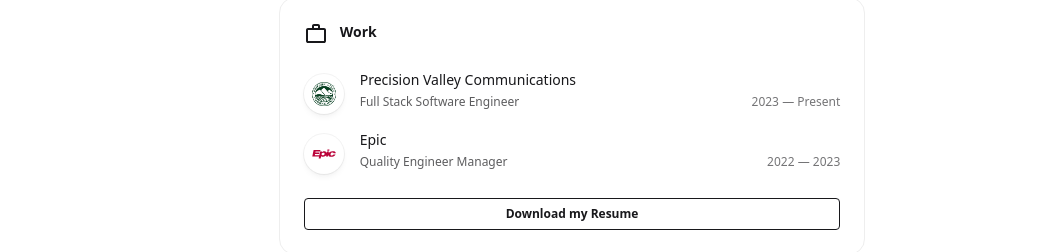
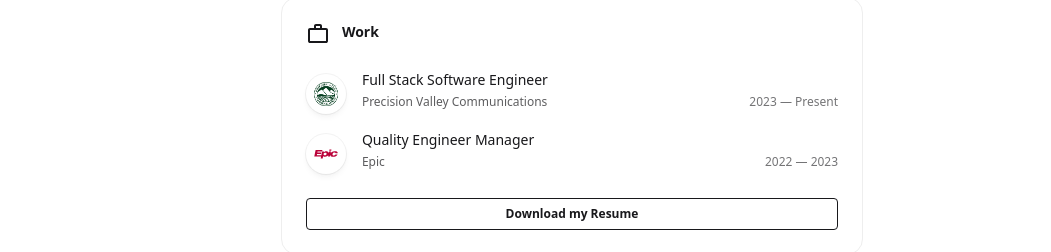
Before and after one commit to trustpizza/portfolio, a React (Vite) app: page / in a window 1280 px wide. Shown: the part 900-1152 px from the top of the page, without its empty margins (116-1167 px from the left). Built offline with nearby package versions, Linux system fonts and the light colour scheme.

Commit message:
Fix work experiences section

```diff
--- a/src/components/Homepage/WorkExperiences.jsx
+++ b/src/components/Homepage/WorkExperiences.jsx
@@ -24,12 +24,12 @@
                         </div>
                         <dl className="flex flex-auto flex-wrap gap-x-2">
                           <dt className="sr-only">Company</dt>
+                          <dt className="sr-only">Role</dt>
                           <dd className="w-full flex-none text-sm font-medium text-base-content">
+                            {experience.positionTitle}
+                          </dd>
+                          <dd className="text-xs text-base-content/70">
                             {experience.companyName}
-                          </dd>
-                          <dt className="sr-only">Role</dt>
-                          <dd className="text-xs text-base-content/70">
-                            {experience.positionTitle}
                           </dd>
                           <dt className="sr-only">Date</dt>
                           <dd
```
